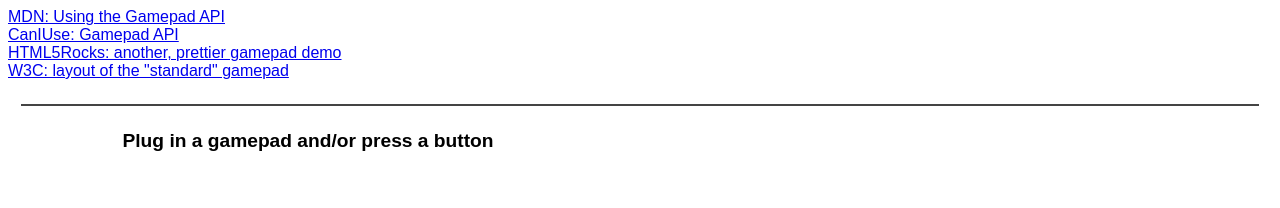
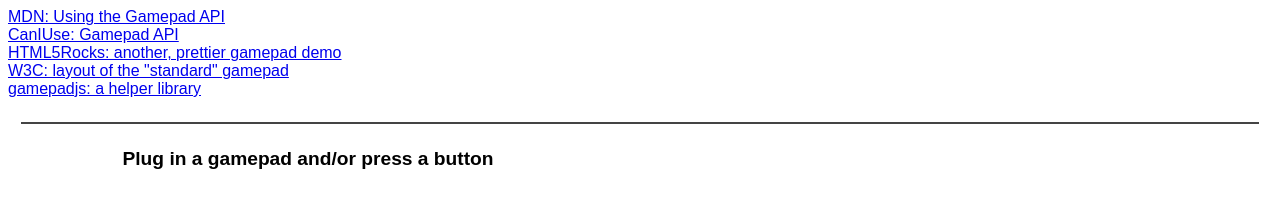
Before and after one commit to beejjorgensen/gamepaddemo, a plain HTML site: page index.html in a window 1280 px wide. Drawn offline with Linux system fonts and the light colour scheme.

Commit message:
add gamepad.js ref

```diff
--- a/index.html
+++ b/index.html
@@ -2,7 +2,6 @@
 <!--
 TODO
 
-README.md
 FF not injecting newly-connected units correctly
 
 -->
@@ -24,6 +23,7 @@ FF not injecting newly-connected units correctly
 	<a href="http://caniuse.com/#search=Gamepad%20API">CanIUse: Gamepad API</a><br>
 	<a href="http://www.html5rocks.com/en/tutorials/doodles/gamepad/gamepad-tester/tester.html">HTML5Rocks: another, prettier gamepad demo</a><br>
 	<a href="https://dvcs.w3.org/hg/gamepad/raw-file/default/gamepad.html#remapping">W3C: layout of the "standard" gamepad</a><br>
+	<a href="http://www.gamepadjs.com/">gamepadjs: a helper library</a>
 </div>
 
 <div class="spacer"></div>
```
